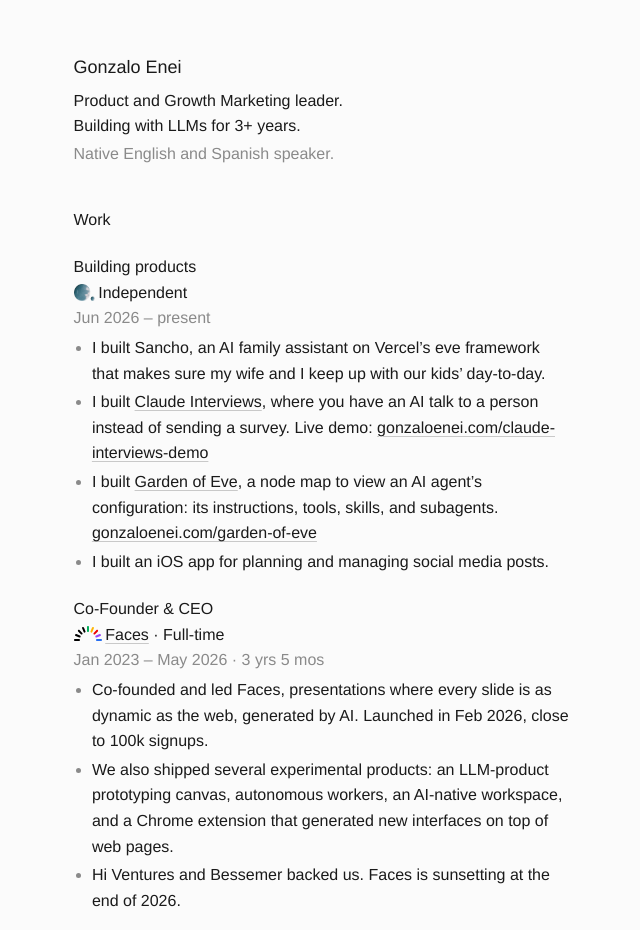
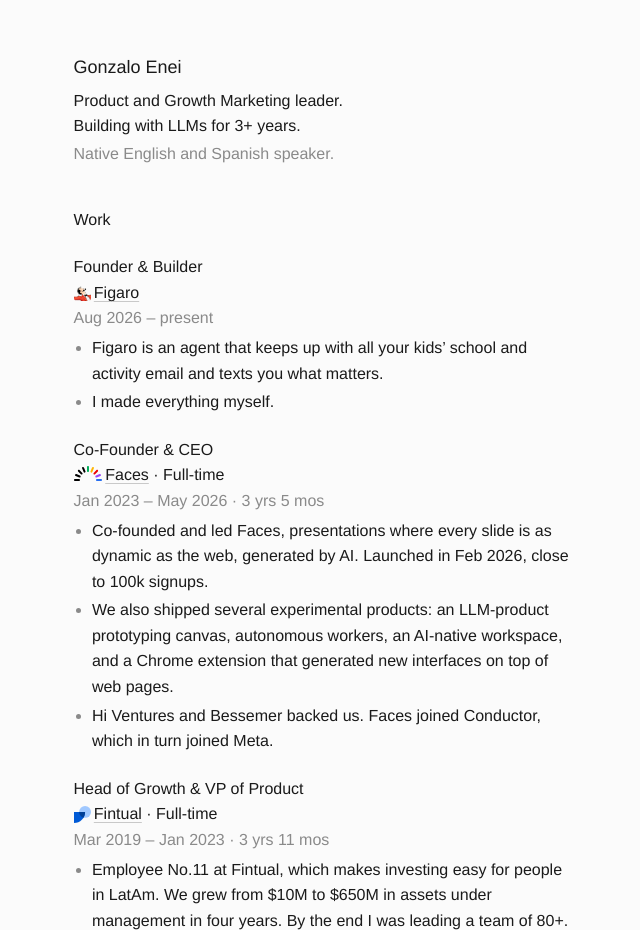
Before and after one commit to gonzaloenei/bio, a plain HTML site: page evaluator-resume.html in a window 1280 px wide. Shown: the part 105-1035 px from the top of the page, without its empty margins (318-958 px from the left). Drawn offline with Linux system fonts and the light colour scheme; a script that the page names is missing; a web font is replaced by a local one.

Commit message:
Figaro leads; Faces joined Conductor, which joined Meta
Bio opens with Figaro. Both resumes replace the Tinkering/Independent
entry with Figaro (Founder & Builder, Aug 2026 – present) and drop the
other side projects. PDFs rebuilt.

Co-Authored-By: Claude Opus 5.5 <noreply@anthropic.com>

```diff
--- a/evaluator-resume.html
+++ b/evaluator-resume.html
@@ -23,14 +23,12 @@
       <p class="section-title">Work</p>
 
       <div class="entry">
-        <p class="entry-role">Building products</p>
-        <p><img class="logo logo-spot" src="logos/spot.png" alt="" aria-hidden="true">Independent</p>
-        <p class="entry-dates">Jun 2026 &ndash; present</p>
+        <p class="entry-role">Founder &amp; Builder</p>
+        <p><img class="logo logo-figaro" src="logos/figaro.png" alt="" aria-hidden="true"><a href="https://hifigaro.com">Figaro</a></p>
+        <p class="entry-dates">Aug 2026 &ndash; present</p>
         <ul class="bullets">
-          <li>I built Sancho, an AI family assistant on Vercel&rsquo;s eve framework that makes sure my wife and I keep up with our kids&rsquo; day-to-day.</li>
-          <li>I built <a href="https://gonzaloenei.com/claude-interviews-demo">Claude Interviews</a>, where you have an AI talk to a person instead of sending a survey. Live demo: <a href="https://gonzaloenei.com/claude-interviews-demo">gonzaloenei.com/claude-interviews-demo</a></li>
-          <li>I built <a href="https://gonzaloenei.com/garden-of-eve">Garden of Eve</a>, a node map to view an AI agent&rsquo;s configuration: its instructions, tools, skills, and subagents. <a href="https://gonzaloenei.com/garden-of-eve">gonzaloenei.com/garden-of-eve</a></li>
-          <li>I built an iOS app for planning and managing social media posts.</li>
+          <li>Figaro is an agent that keeps up with all your kids&rsquo; school and activity email and texts you what matters.</li>
+          <li>I made everything myself.</li>
         </ul>
       </div>
 
@@ -41,7 +39,7 @@
         <ul class="bullets">
           <li>Co-founded and led Faces, presentations where every slide is as dynamic as the web, generated by AI. Launched in Feb 2026, close to 100k signups.</li>
           <li>We also shipped several experimental products: an LLM-product prototyping canvas, autonomous workers, an AI-native workspace, and a Chrome extension that generated new interfaces on top of web pages.</li>
-          <li>Hi Ventures and Bessemer backed us. Faces is sunsetting at the end of 2026.</li>
+          <li>Hi Ventures and Bessemer backed us. Faces joined Conductor, which in turn joined Meta.</li>
         </ul>
       </div>
 
--- a/style.css
+++ b/style.css
@@ -45,6 +45,7 @@ a:hover { text-decoration-color: #8a8a8a; }
 .logo-ode        { width: 1.585em; height: 0.70em; vertical-align: -0.02em; }
 .logo-google     { width: 1.034em; height: 1.05em; }
 .logo-spot       { width: 1.325em; height: 1.05em; }
+.logo-figaro     { width: 1.05em;  height: 1.05em; border-radius: 0.2em; }
 
 /* ---- Resume ---------------------------------------------------------- */
 .resume-name {
@@ -104,15 +105,16 @@ strong { font-weight: 500; }
     logo-pop 0.55s cubic-bezier(0.3, 1.4, 0.5, 1) both;
   animation-delay: var(--d, 0.6s), calc(var(--d, 0.6s) + 0.1s);
 }
-.animate-logos .logo-faces      { --d: 0.4s; }
-.animate-logos .logo-perhaps    { --d: 0.8s; }
-.animate-logos .logo-workspace  { --d: 1.2s; }
-.animate-logos .logo-interfaces { --d: 1.55s; }
-.animate-logos .logo-fintual    { --d: 1.85s; }
+.animate-logos .logo-figaro     { --d: 0.4s; }
+.animate-logos .logo-faces      { --d: 0.75s; }
+.animate-logos .logo-perhaps    { --d: 1.1s; }
+.animate-logos .logo-workspace  { --d: 1.45s; }
+.animate-logos .logo-interfaces { --d: 1.75s; }
+.animate-logos .logo-fintual    { --d: 2.05s; }
 /* The resume's marks arrive in their own reading order. They sit far apart
    vertically, so the stagger is paced to a downward scan rather than the
    bio's within-a-sentence rhythm — and the gaps widen as they go. */
-.animate-logos .resume .logo-spot    { --d: 0.4s; }
+.animate-logos .resume .logo-figaro  { --d: 0.4s; }
 .animate-logos .resume .logo-faces   { --d: 0.86s; }
 .animate-logos .resume .logo-fintual { --d: 1.26s; }
 .animate-logos .resume .logo-evml    { --d: 1.76s; }
```
Also changed, not shown: index.html (+3 -1 lines), resume.html (+5 -5 lines), logos/figaro.png (added), 6 other files.
